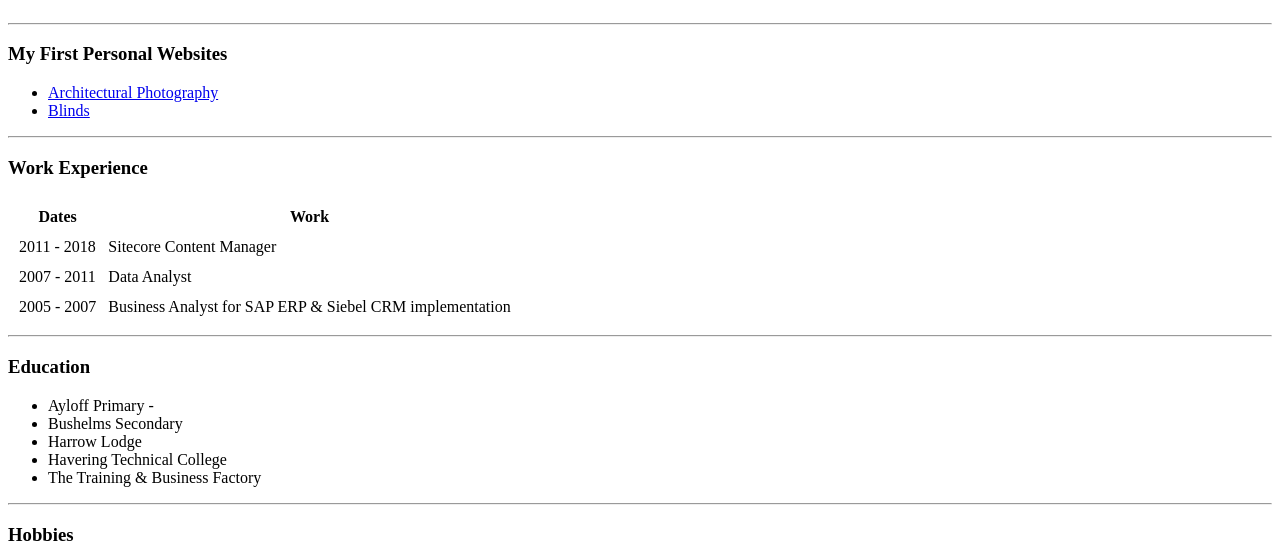
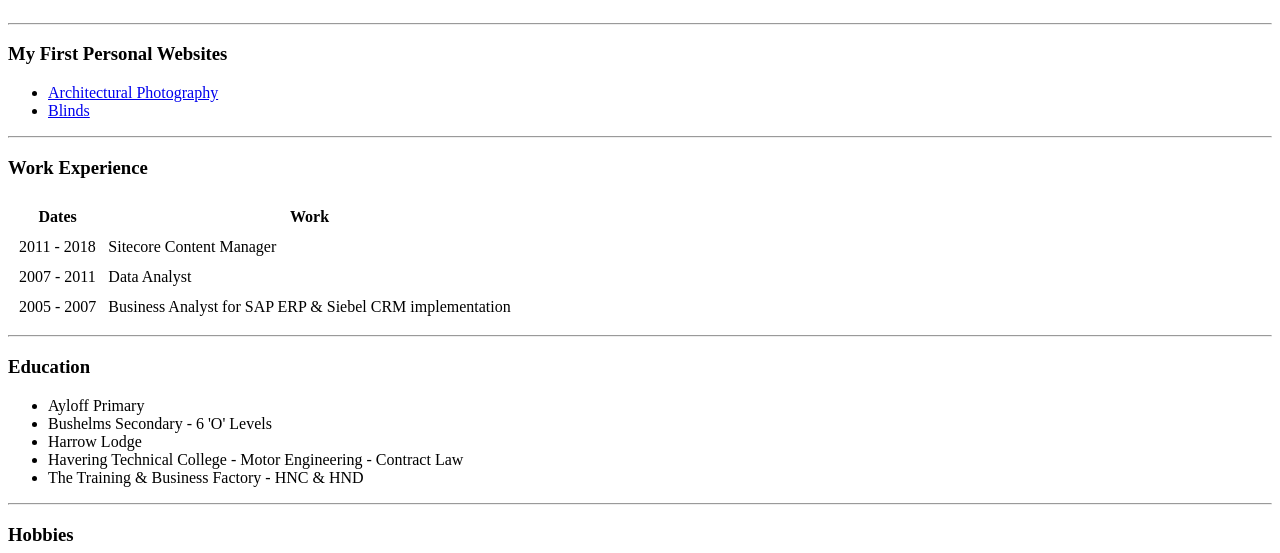
Before and after one commit to AndewJones/CV, a plain HTML site: page index.html in a window 1280 px wide. Shown: the part 247-800 px from the top of the page. Drawn offline with Linux system fonts and the light colour scheme.

Commit message:
Update index.html with educational changes

```diff
--- a/index.html
+++ b/index.html
@@ -48,11 +48,11 @@
   <hr>
   <h3>Education</h3>
   <ul>
-    <li>Ayloff Primary - </li>
-    <li>Bushelms Secondary</li>
+    <li>Ayloff Primary</li>
+    <li>Bushelms Secondary - 6 'O' Levels</li>
     <li>Harrow Lodge</li>
-    <li>Havering Technical College</li>
-    <li>The Training & Business Factory</li>
+    <li>Havering Technical College - Motor Engineering - Contract Law</li>
+    <li>The Training & Business Factory - HNC & HND</li>
   </ul>
   <hr>
   <h3>Hobbies</h3>
```
